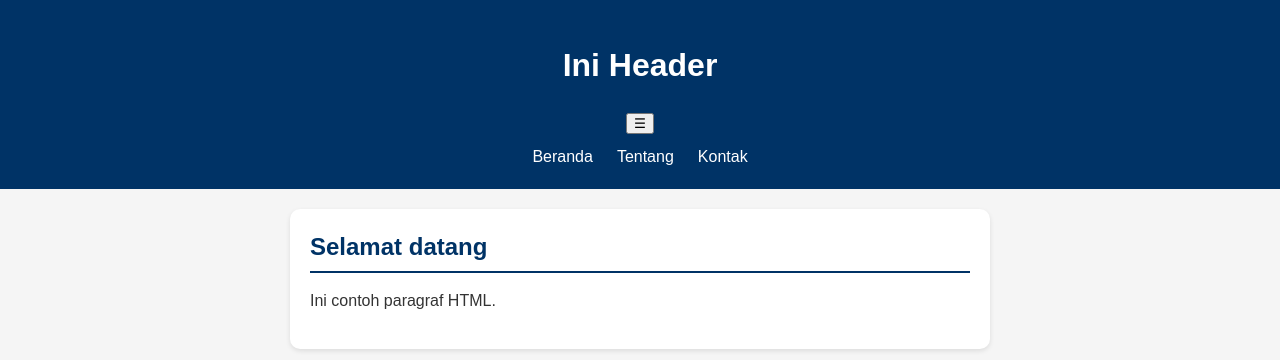
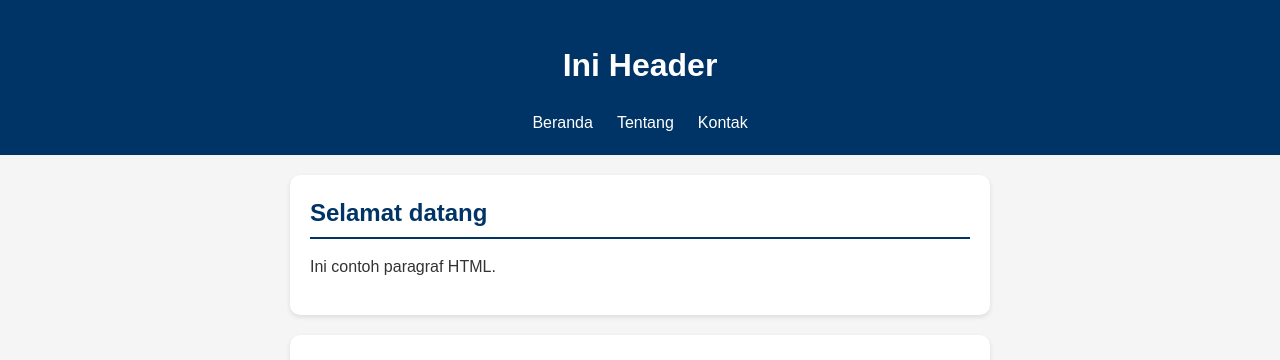
Before and after one commit to 2511500047Pikaaa/2511500047-PWD-GB1J-2526, a PHP site: page /pertemuan-05/index.html in a window 1280 px wide. Shown: the top 360 px of the page. Run offline with PHP 8.4, Linux system fonts and the light colour scheme.

Commit message:
class menu-toggle

```diff
--- a/pertemuan-05/style.css
+++ b/pertemuan-05/style.css
@@ -149,6 +149,15 @@ footer {
   transform: translateY(-1px);
 }
 
+.menu-toggle {
+  display: none;
+  background: none;
+  border: none;
+  color: #fff;
+  font-size: 28px;
+  cursor: pointer;
+}
+
 @media (max-width: 600px) {
   header {
     padding: 16px;
```
Also changed, not shown: pertemuan-05/README.md.
